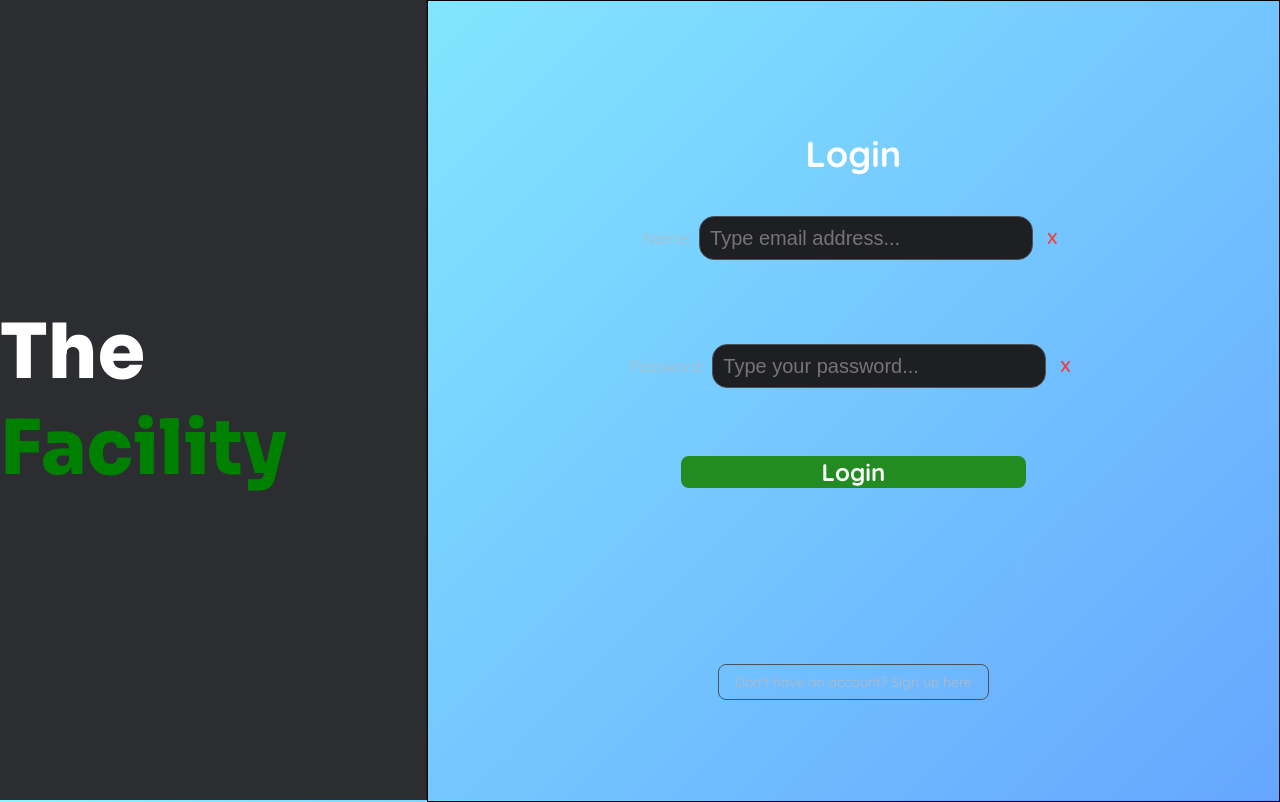
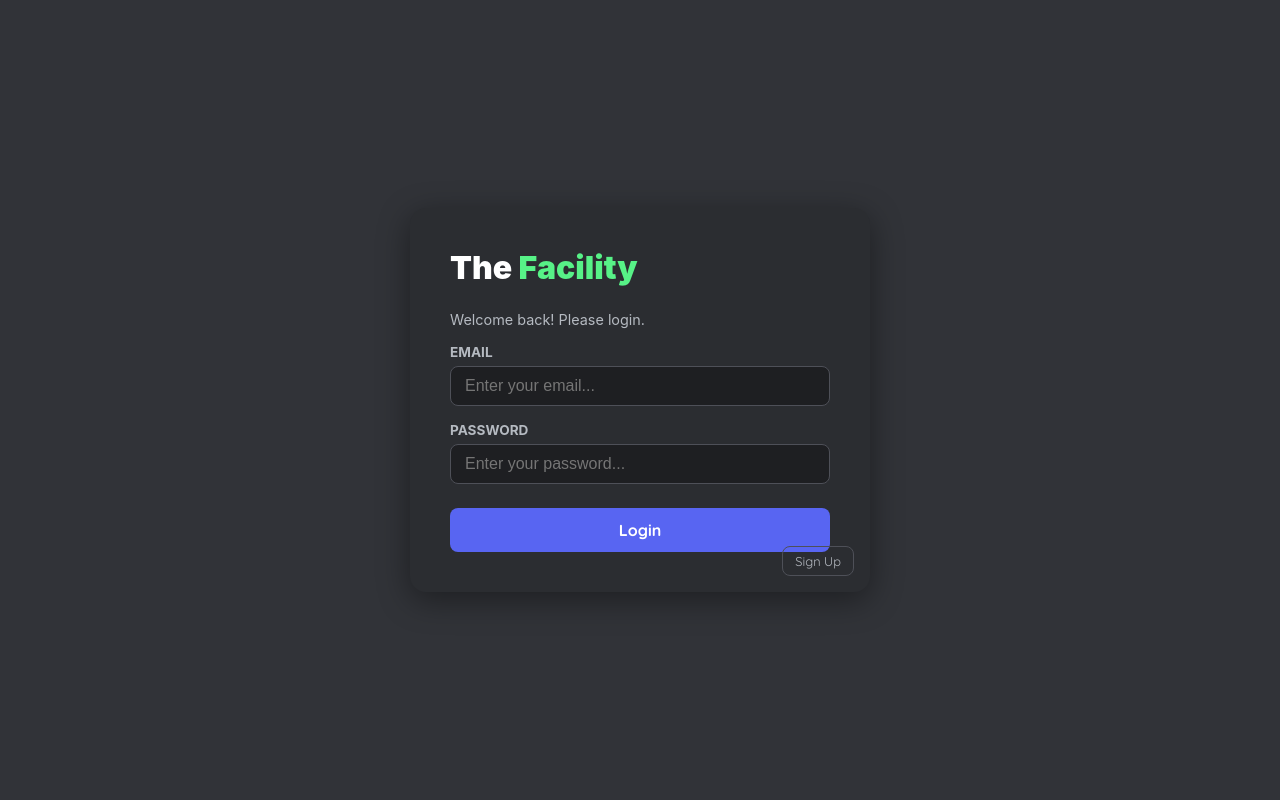
Before and after one commit to cpplguy/chat-app-frontend, a React (Create React App) app: page /#/login in a window 1280 px wide. Built offline with nearby package versions, Linux system fonts and the light colour scheme; no server answers; a web font is replaced by a local one; what obscenity would draw is missing.

Commit message:
Update loginpage.js

```diff
--- a/src/loginpage.js
+++ b/src/loginpage.js
@@ -2,133 +2,153 @@ import { useState, useContext } from "react";
 import { useNavigate } from "react-router-dom";
 import AuthContext from "./authcontext.js";
 export default function LoginPage() {
-  const backendPath = `${
-    /*
-          !(process.env.REACT_APP_STATUS === "development")
-            ? "/api/users/login"
-            :*/ process.env.REACT_APP_SERVER + "/api/users/login"
-  }`;
+  const backendPath = `${process.env.REACT_APP_SERVER + "/api/users/login"}`;
   const { setIsAuth } = useContext(AuthContext);
   const navigate = useNavigate();
   const [name, setName] = useState("");
   const [pass, setPass] = useState("");
   function handleKey(e) {
-    if (e.key === "Enter") {
-      handleSubmit(e);
-    }
+    if (e.key === "Enter") handleSubmit(e);
   }
   async function login(obj) {
-    if (!name || !pass) {
-      alert("Please fill in all fields");
-      return;
-    }
+    if (!name || !pass) { alert("Please fill in all fields"); return; }
     const fetc = await fetch(backendPath, {
       method: "POST",
       credentials: "include",
-      headers: {
-        "Content-Type": "application/json",
-      },
+      headers: { "Content-Type": "application/json" },
       body: JSON.stringify(obj),
     });
     const data = await fetc.json();
     const json = JSON.stringify(data);
     switch (fetc.status) {
-      case 404:
-        alert("User not found.");
-        console.log("no user");
-        return;
-      case 401:
-        alert("Incorrect password.");
-        console.log("incorrect pass");
-        return;
-      case 429:
-        alert("too many requests, please wait a few minutes.");
-
-        return;
+      case 404: alert("User not found."); return;
+      case 401: alert("Incorrect password."); return;
+      case 429: alert("Too many requests, please wait a few minutes."); return;
       case 200:
         setIsAuth({ auth: true, user: data.user, token: data.token });
-        console.log("Successful: User logged in.");
-
         return;
-      default:
-        alert(`Server code: ${fetc.status}. Error message: ${json}`);
+      default: alert(`Server code: ${fetc.status}. Error message: ${json}`);
     }
   }
   async function handleSubmit(e) {
     e.preventDefault();
-    let previousAccounts = JSON.parse(
-      localStorage.getItem("previousAccounts") || "[]"
-    );
-    if(!Array.isArray(previousAccounts)) previousAccounts = [];
-    if(previousAccounts.sort().at(-1) > 255) previousAccounts = [];
+    let previousAccounts = JSON.parse(localStorage.getItem("previousAccounts") || "[]");
+    if (!Array.isArray(previousAccounts)) previousAccounts = [];
+    if (previousAccounts.sort().at(-1) > 255) previousAccounts = [];
     previousAccounts = [...new Set([...previousAccounts, name.trim().toLowerCase()])];
-    localStorage.setItem(
-      "previousAccounts",
-      JSON.stringify(previousAccounts)
-    );
-    await login({ name: name, password: pass, previousAccounts: previousAccounts.slice(0,20) || [] });
+    localStorage.setItem("previousAccounts", JSON.stringify(previousAccounts));
+    await login({ name, password: pass, previousAccounts: previousAccounts.slice(0, 20) || [] });
   }
   return (
-    <>
-      <section className="page" id="login">
-        <div className="logo">
-          <h1>
-            The <span className="green">Facility</span>
+    <div style={{
+      display: "flex",
+      justifyContent: "center",
+      alignItems: "center",
+      height: "100vh",
+      backgroundColor: "#313338",
+    }}>
+      <div style={{
+        position: "relative",
+        backgroundColor: "#2b2d31",
+        borderRadius: "16px",
+        padding: "40px",
+        width: "380px",
+        boxShadow: "0 8px 32px rgba(0,0,0,0.4)",
+        display: "flex",
+        flexDirection: "column",
+        gap: "16px",
+      }}>
+        {/* Title */}
+        <h1 style={{ color: "white", margin: "0 0 8px 0", fontSize: "2rem", fontWeight: 900 }}>
+          The <span style={{ color: "#57F287" }}>Facility</span>
         </h1>
+        <p style={{ color: "#b5bac1", margin: 0, fontSize: "0.9rem" }}>Welcome back! Please login.</p>
+
+        {/* Email */}
+        <div style={{ display: "flex", flexDirection: "column", gap: "6px" }}>
+          <label style={{ color: "#b5bac1", fontSize: "0.85rem", fontWeight: "bold" }}>EMAIL</label>
+          <input
+            type="email"
+            value={name}
+            onChange={e => setName(e.target.value)}
+            onKeyDown={handleKey}
+            placeholder="Enter your email..."
+            style={{
+              backgroundColor: "#1e1f22",
+              border: "1px solid #4e5058",
+              borderRadius: "8px",
+              padding: "10px 14px",
+              color: "white",
+              fontSize: "1rem",
+              outline: "none",
+            }}
+          />
         </div>
 
-        <form className="form" onSubmit={handleSubmit}>
-          <h1 className="main-text">Login</h1>
-          <label>
-            Name:
+        {/* Password */}
+        <div style={{ display: "flex", flexDirection: "column", gap: "6px" }}>
+          <label style={{ color: "#b5bac1", fontSize: "0.85rem", fontWeight: "bold" }}>PASSWORD</label>
           <input
-              onKeyDown={(e) => handleKey(e)}
-              type="email"
-              value={name}
-              onChange={(e) => setName(e.target.value)}
-              placeholder="Type email address..."
-            />
-            <button
-              className="clear"
-              onClick={(e) => {
-                e.preventDefault();
-                setName("");
-              }}
-            >
-              X
-            </button>
-          </label>
-          <br />
-          <label>
-            Password:
-            <input
-              onKeyDown={(e) => handleKey(e)}
-              placeholder="Type your password..."
             type="password"
             value={pass}
-              onChange={(e) => setPass(e.target.value)}
+            onChange={e => setPass(e.target.value)}
+            onKeyDown={handleKey}
+            placeholder="Enter your password..."
+            style={{
+              backgroundColor: "#1e1f22",
+              border: "1px solid #4e5058",
+              borderRadius: "8px",
+              padding: "10px 14px",
+              color: "white",
+              fontSize: "1rem",
+              outline: "none",
+            }}
           />
+        </div>
+
+        {/* Login button */}
         <button
-              className="clear"
-              onClick={(e) => {
-                e.preventDefault();
-                setPass("");
+          onClick={handleSubmit}
+          style={{
+            backgroundColor: "#5865F2",
+            color: "white",
+            border: "none",
+            borderRadius: "8px",
+            padding: "12px",
+            fontSize: "1rem",
+            fontWeight: "bold",
+            cursor: "pointer",
+            marginTop: "8px",
+            transition: "background 0.2s",
           }}
+          onMouseEnter={e => e.target.style.backgroundColor = "#4752C4"}
+          onMouseLeave={e => e.target.style.backgroundColor = "#5865F2"}
         >
-              X
+          Login
         </button>
-          </label>
-          <br />
-          <button type="submit">Login</button>
+
+        {/* Sign up button bottom right */}
         <button
-            className="navigate"
-            type="button"
           onClick={() => navigate("/signup")}
+          style={{
+            position: "absolute",
+            bottom: "16px",
+            right: "16px",
+            background: "none",
+            border: "1px solid #4e5058",
+            color: "#b5bac1",
+            borderRadius: "8px",
+            padding: "6px 12px",
+            cursor: "pointer",
+            fontSize: "0.8rem",
+            transition: "all 0.2s",
+          }}
+          onMouseEnter={e => e.target.style.borderColor = "#5865F2"}
+          onMouseLeave={e => e.target.style.borderColor = "#4e5058"}
         >
-            Don't have an account? Sign up here
+          Sign Up
         </button>
-        </form>
-      </section>
-    </>
+      </div>
+    </div>
   );
 }
```
Lines whose indentation alone changed are shown as unchanged.
